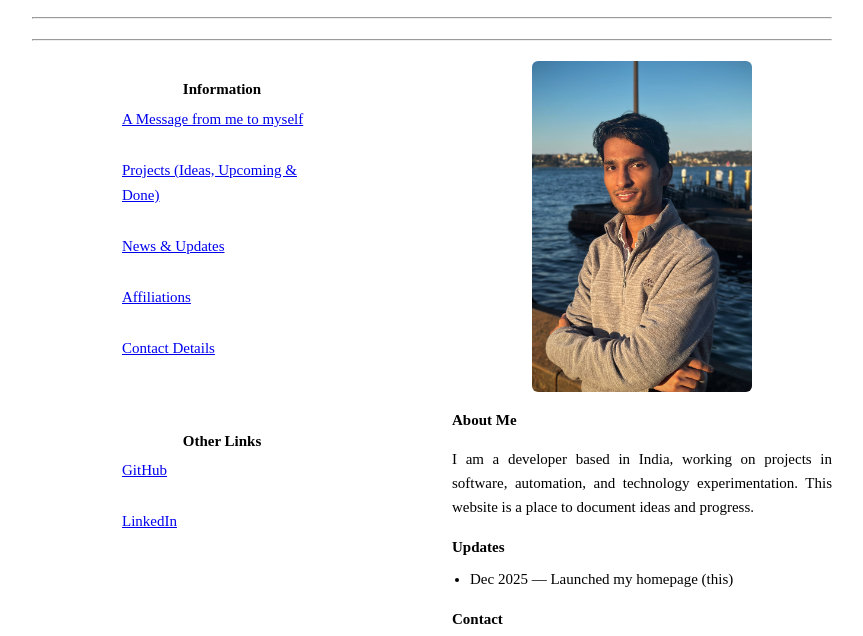
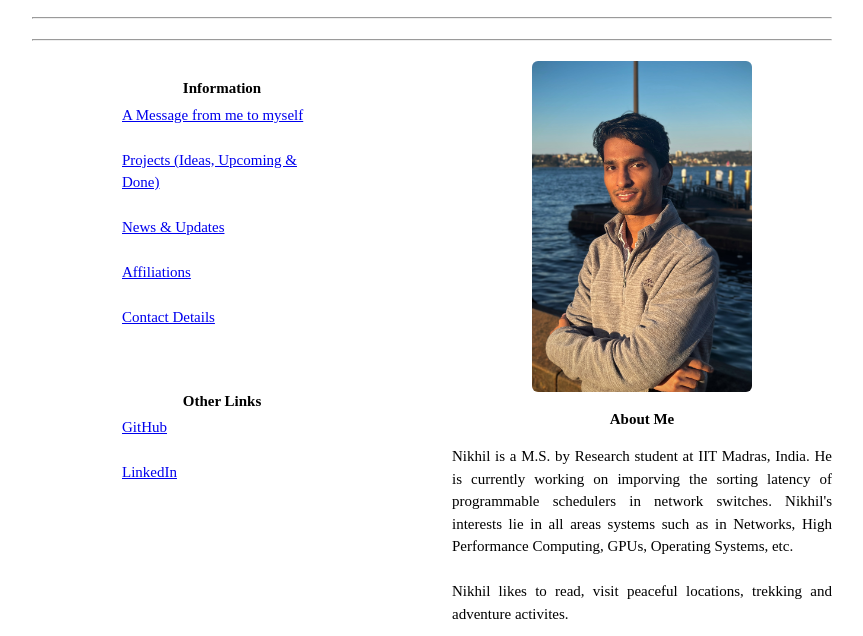
Before and after one commit to nvshinde/nvshinde.github.io, a plain HTML site: page index.html in a window 1280 px wide. Shown: the part 117-753 px from the top of the page, without its empty margins (208-1071 px from the left). Drawn offline with Linux system fonts and the light colour scheme.

Commit message:
update about

```diff
--- a/index.html
+++ b/index.html
@@ -41,9 +41,10 @@
 
         <div class="section-title">About Me</div>
         <p>
-          I am a developer based in India, working on projects in software,
-          automation, and technology experimentation. This website is a place to
-          document ideas and progress.
+          Nikhil is a M.S. by Research student at IIT Madras, India. He is currently working on imporving the sorting latency of programmable schedulers in network switches. Nikhil's interests lie in all areas systems such as in Networks, High Performance Computing, GPUs, Operating Systems, etc.
+
+          <br><br>
+          Nikhil likes to read, visit peaceful locations, trekking and adventure activites.
         </p>
 
         <div class="section-title">Updates</div>
--- a/styles.css
+++ b/styles.css
@@ -70,8 +70,8 @@ hr {
 .left-col {
     width: 50%;
     font-size: 15px;
-    line-height: 1.7;
-    text-align: center;
+    line-height: 1.5;
+    text-align: justify;
     /* centers the column contents as a whole */
 }
 
@@ -95,13 +95,13 @@ hr {
 .right-col {
     width: 50%;
     font-size: 15px;
-    line-height: 1.6;
+    line-height: 1.5;
     text-align: justify;
     /* Justify text in right column */
 }
 
-.right-col h3 {
-    text-align: left;
+.right-col .section-title {
+    text-align: center;
     /* Headings left aligned for clean look */
 }
 
```
